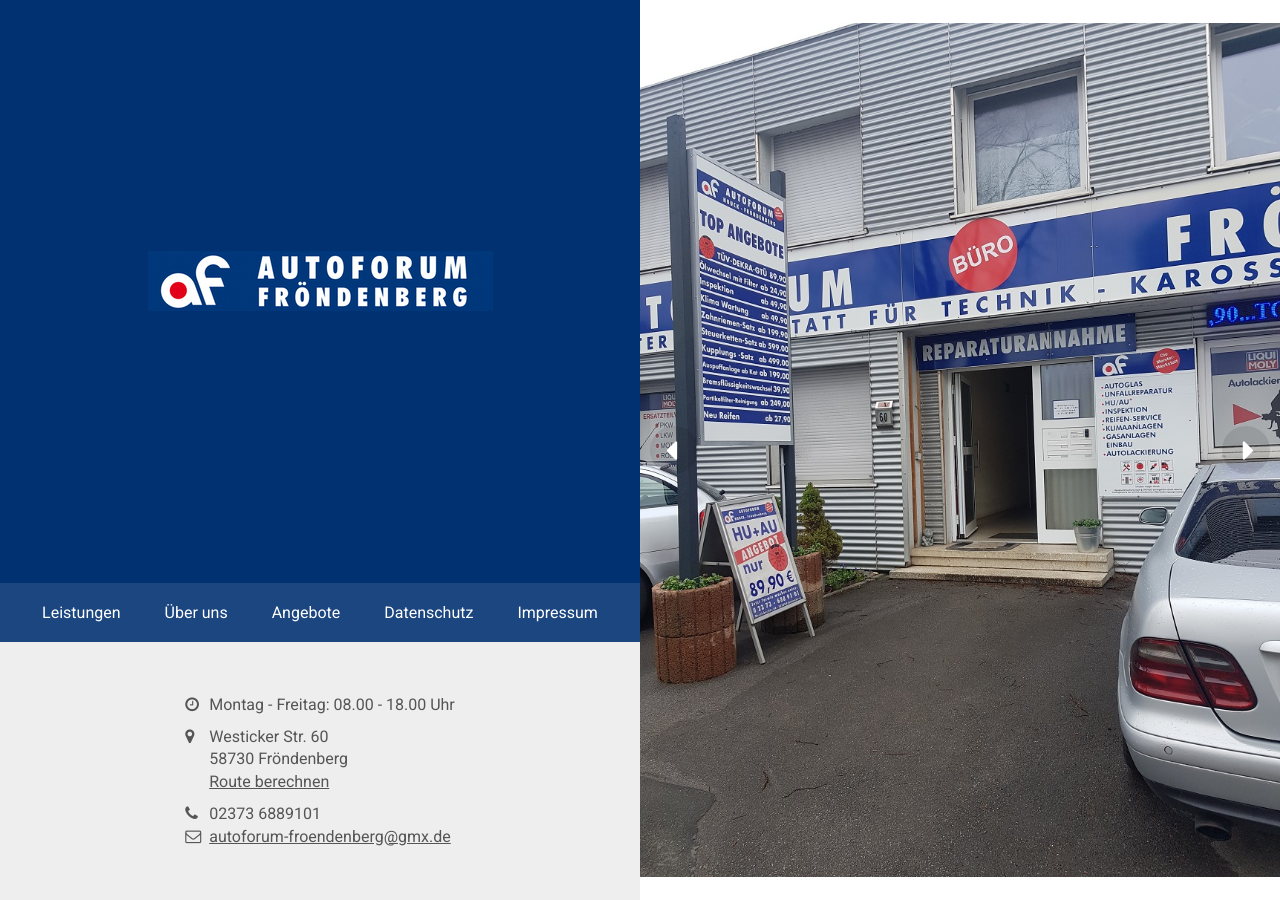
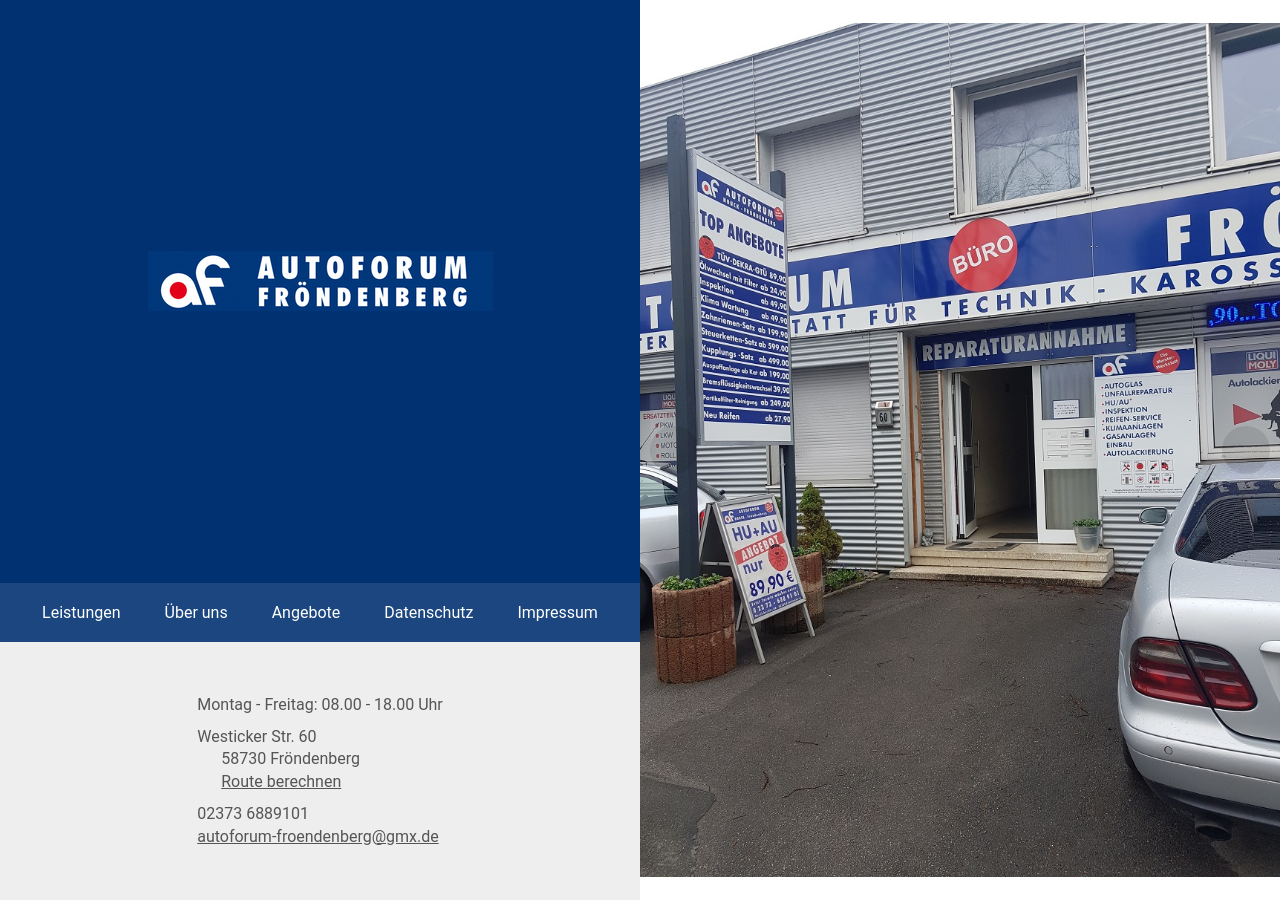
Before and after one commit to HendrikRoth/autoforum, a Jekyll site: the page built from index.md, in a window 1280 px wide. Built offline with Jekyll 4.4.1, drawn with Linux system fonts in a browser that asks for light colours.

Commit message:
removed fonts

```diff
--- a/_includes/normal_head.html
+++ b/_includes/normal_head.html
@@ -2,5 +2,3 @@
 <meta charset="utf-8" />
 <meta name="viewport" content="width=device-width, initial-scale=1, user-scalable=no" />
 <link rel="stylesheet" type="text/css" href="{{ '/css/main.css?v=2' | prepend: site.baseurl }}" />
-<link href="https://fonts.googleapis.com/css?family=Arimo|Roboto" rel="stylesheet">
-<link href="https://maxcdn.bootstrapcdn.com/font-awesome/4.7.0/css/font-awesome.min.css" rel="stylesheet">
```
